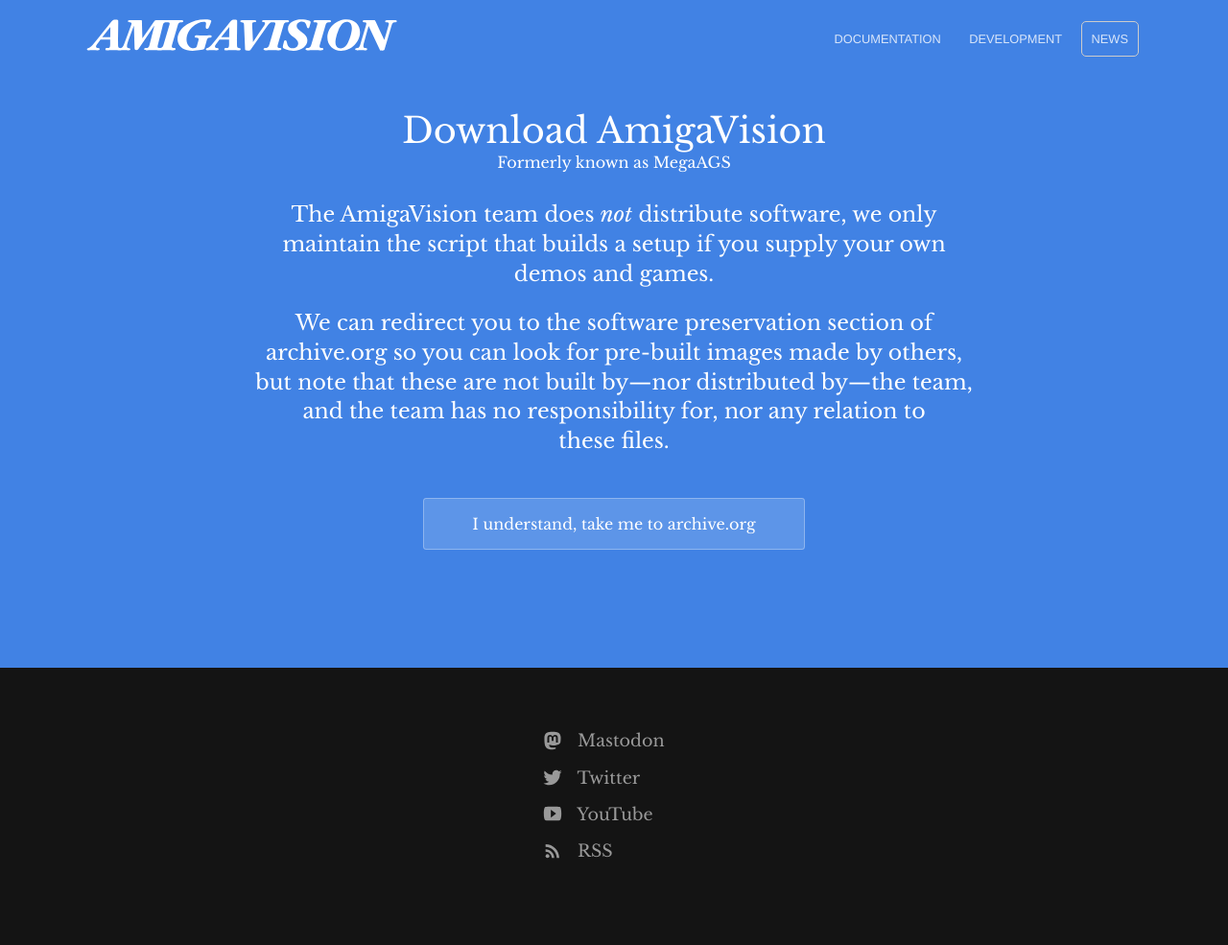
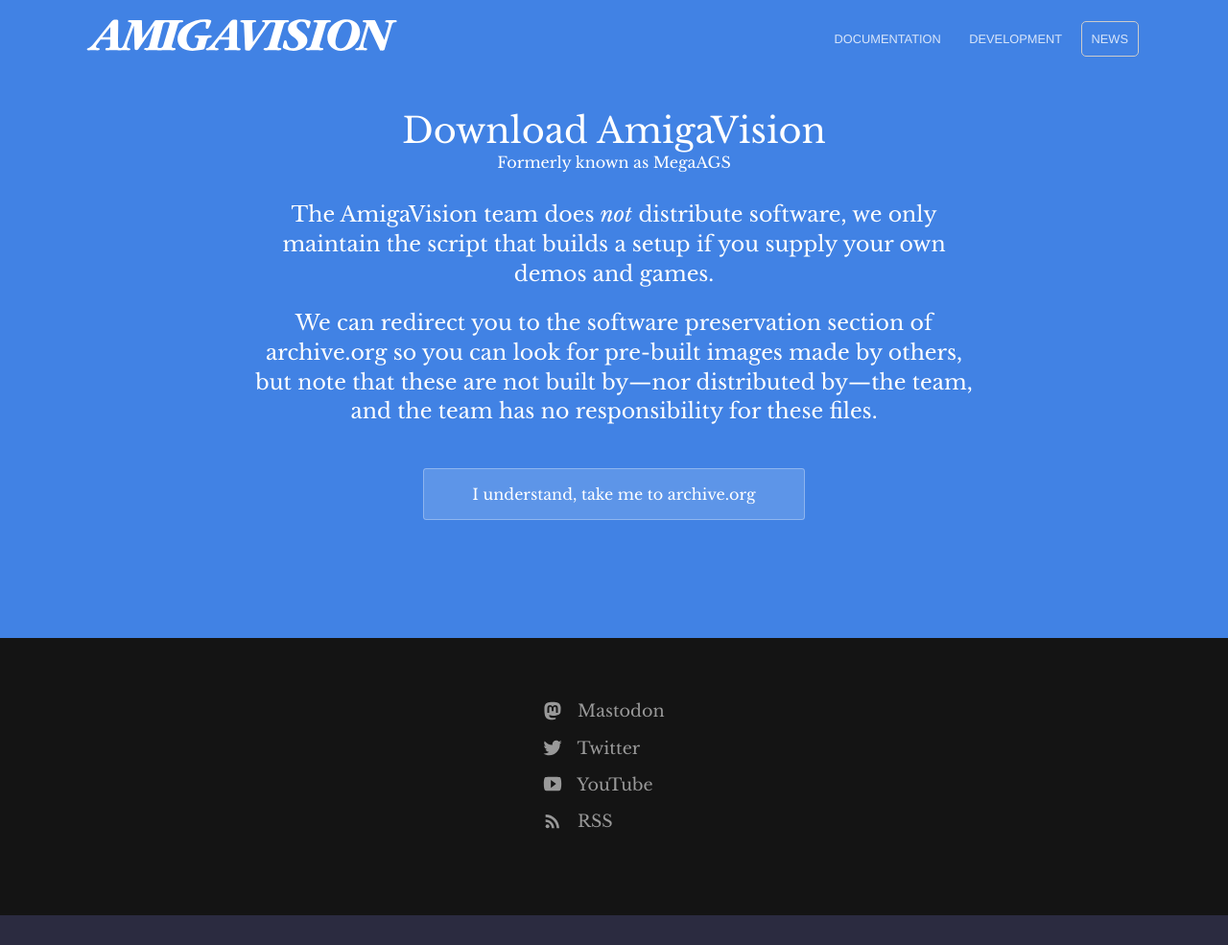
Before and after one commit to amigavision/amigavision.github.io, a Jekyll site: the page built from download.html, in a window 1280 px wide. Shown: the whole page at 96% size. Built offline with Jekyll 4.4.1, drawn with Linux system fonts in a browser that asks for light colours; after the commit the page ends 954 px from its top, so only the background shows below that.

Commit message:
Update download.html

```diff
--- a/download.html
+++ b/download.html
@@ -9,7 +9,7 @@
     <h2>Formerly known as MegaAGS</h2>
 		<p class="subtext">The AmigaVision team does <em>not</em> distribute software, we only maintain the script that builds a setup if you supply your own demos and&nbsp;games.</p>
 
-		<p class="subtext"> We can redirect you to the software preservation section of archive.org so you can look for pre-built images made by others, but note that these are not built by&mdash;nor distributed by&mdash;the team, and the team has no responsibility for, nor any relation to these&nbsp;files.</p>
+		<p class="subtext"> We can redirect you to the software preservation section of archive.org so you can look for pre-built images made by others, but note that these are not built by&mdash;nor distributed by&mdash;the team, and the team has no responsibility for these&nbsp;files.</p>
 
     <div class="cta button alt"><a target="_blank" href="https://archive.org/details/software?query=megaags">I understand, take me to archive.org</a></div>
   </div>
```
